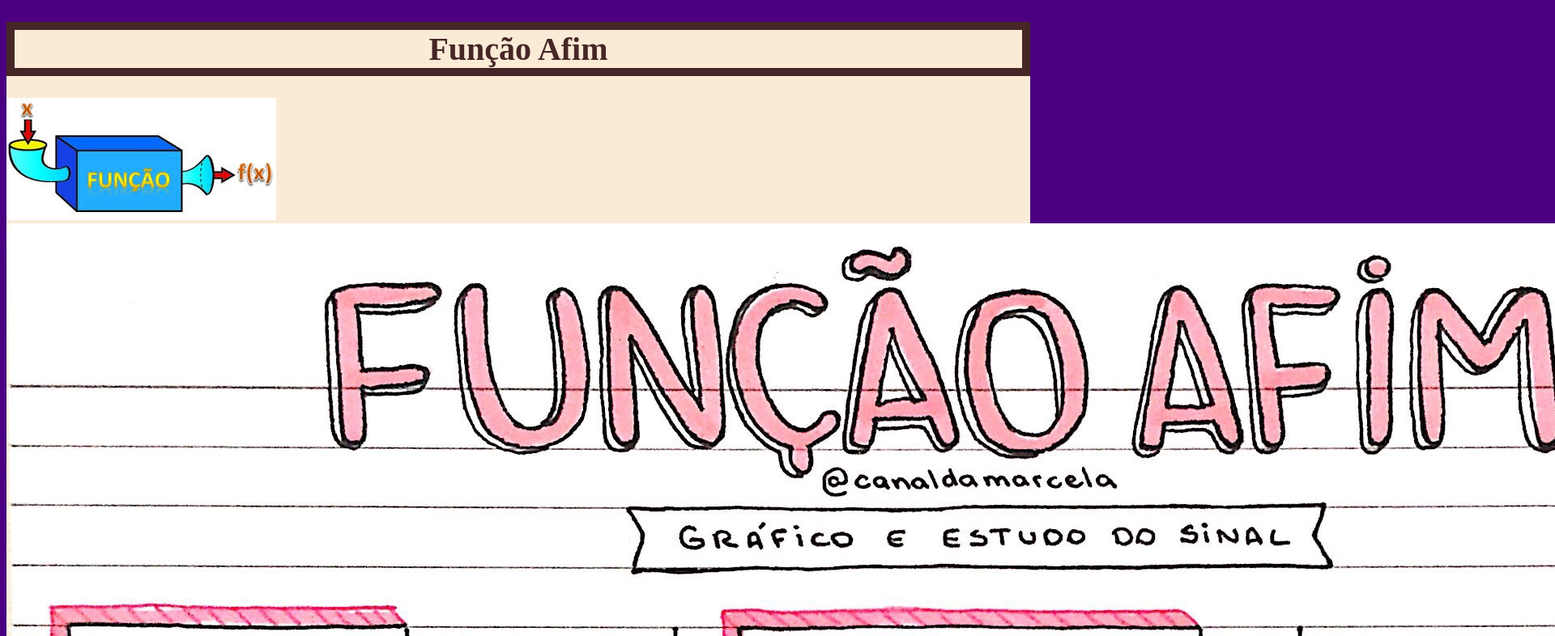
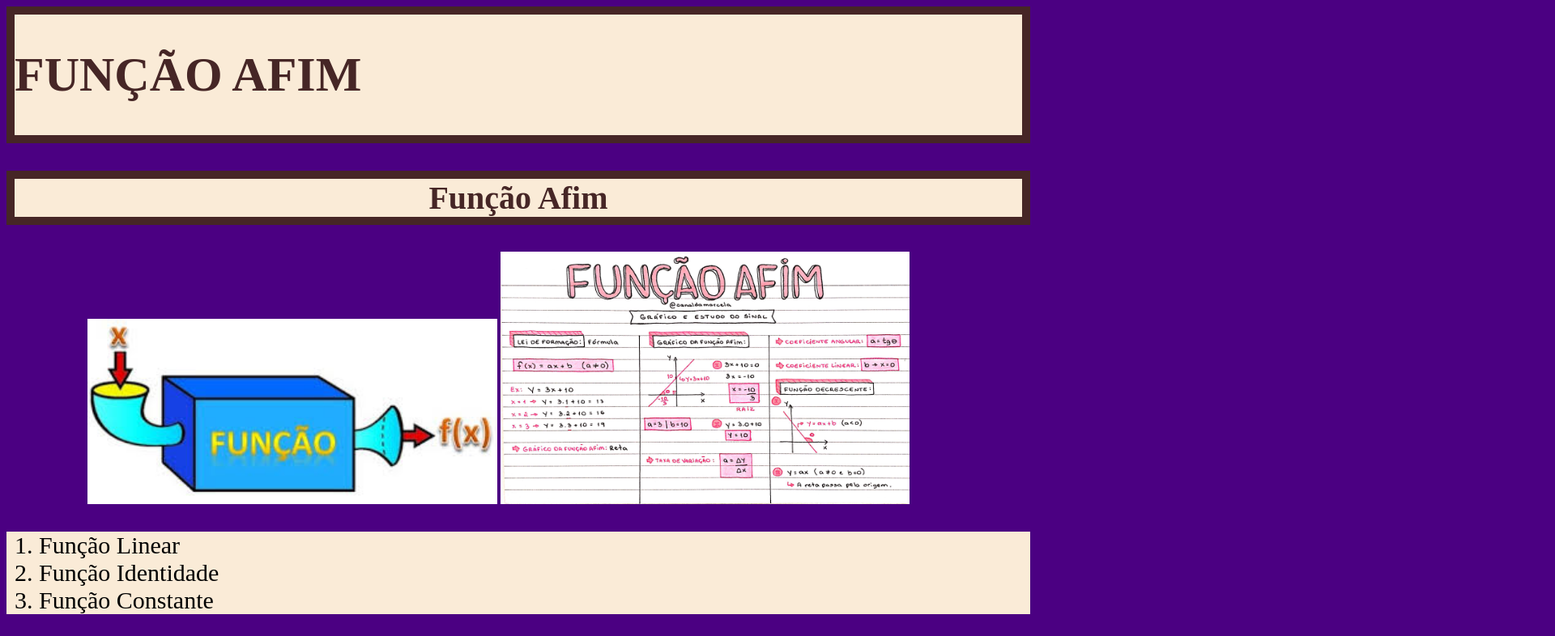
Before and after one commit to KadettCampaner/ge-programacao2022, a plain HTML site: page index.html in a window 1280 px wide. Shown: the top 786 px of the page at 81% size, 1920 px wide, since content can reach past the window. Drawn offline with Linux system fonts and the light colour scheme.

Commit message:
Edição2

```diff
--- a/index.html
+++ b/index.html
@@ -5,12 +5,19 @@
 	<title>Funções</title>
 	<link rel="stylesheet" href="style.css">
 <body>
+	<div class="principal">
+		<header>
+			<h1>FUNÇÃO AFIM</h1>
+		</header>
+	</div>
 	<div class="Tópicos">
-	<h1>Função Afim</h1>
+		<h2>Função Afim</h2>
+	</div>
 	<div class="imagens">
-	<img src="image1.jpeg">
-	<img src="image2.jpeg">
+		<img src="image1.jpeg" width="40%">
+		<img src="image2.jpeg" width="40%">
 	</div>
+	<div class="funções">
 	<ol>
 		<li class="funções">Função Linear</li>
 		<li class="funções">Função Identidade</li>
--- a/style.css
+++ b/style.css
@@ -1,22 +1,30 @@
 body{
 background: indigo
 }
-h1{
+.principal{
+background-color: antiquewhite;
+font-size: 30px;
+color: rgb(70, 38, 38);
+border: 10px solid;
+}
+h2{
 text-align: center;
 font-size: 40px;
 color: rgb(70, 38, 38);
 border: 10px solid;
 }
 .explicação{
-background-color: cadetblue;
+background-color: antiquewhite;
 font-size: 30px
 }
 .funções{
+    background-color: antiquewhite;
     font-size: 30px;
 }
 .Tópicos{
     background-color: antiquewhite;
 }
 .imagens{
-    display: block;
+    display: inline;
+    padding: 100px;
 }
```
